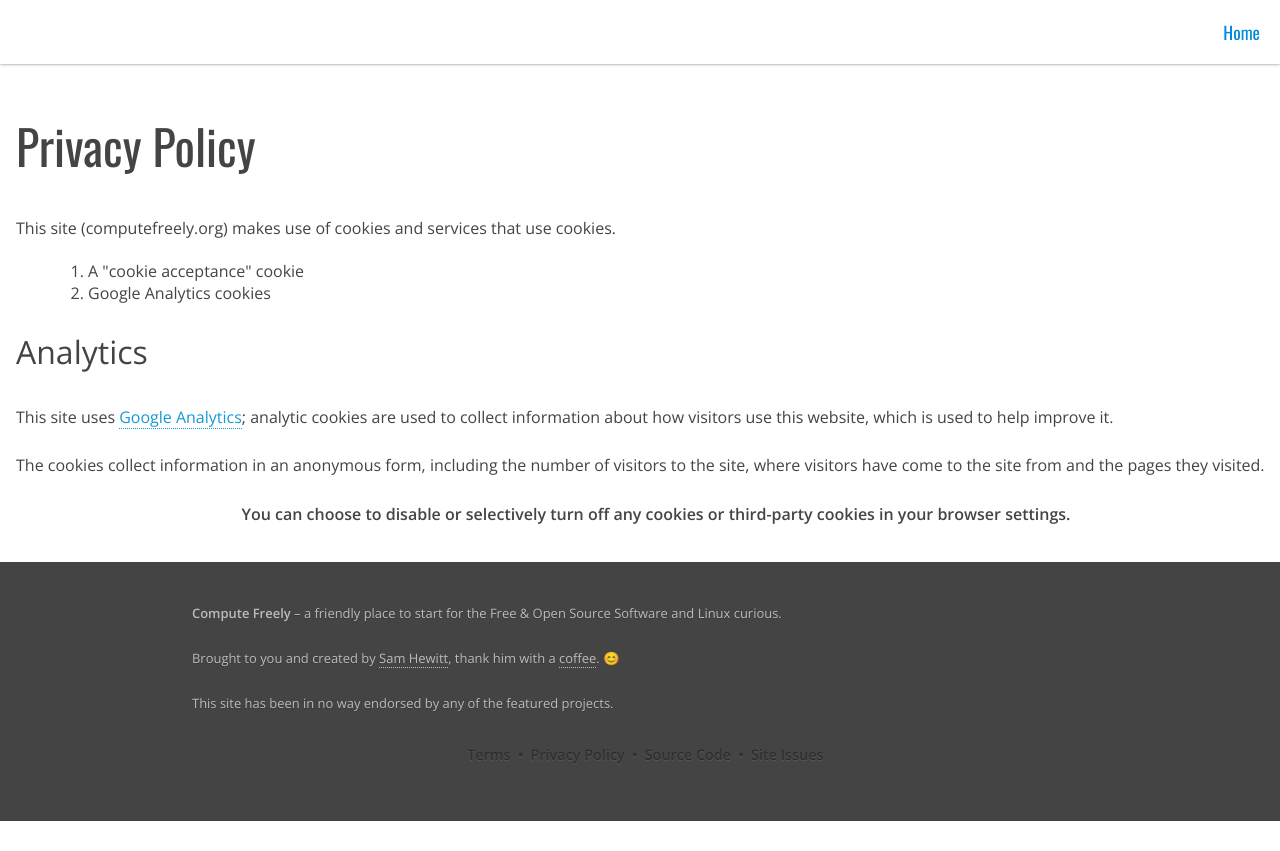
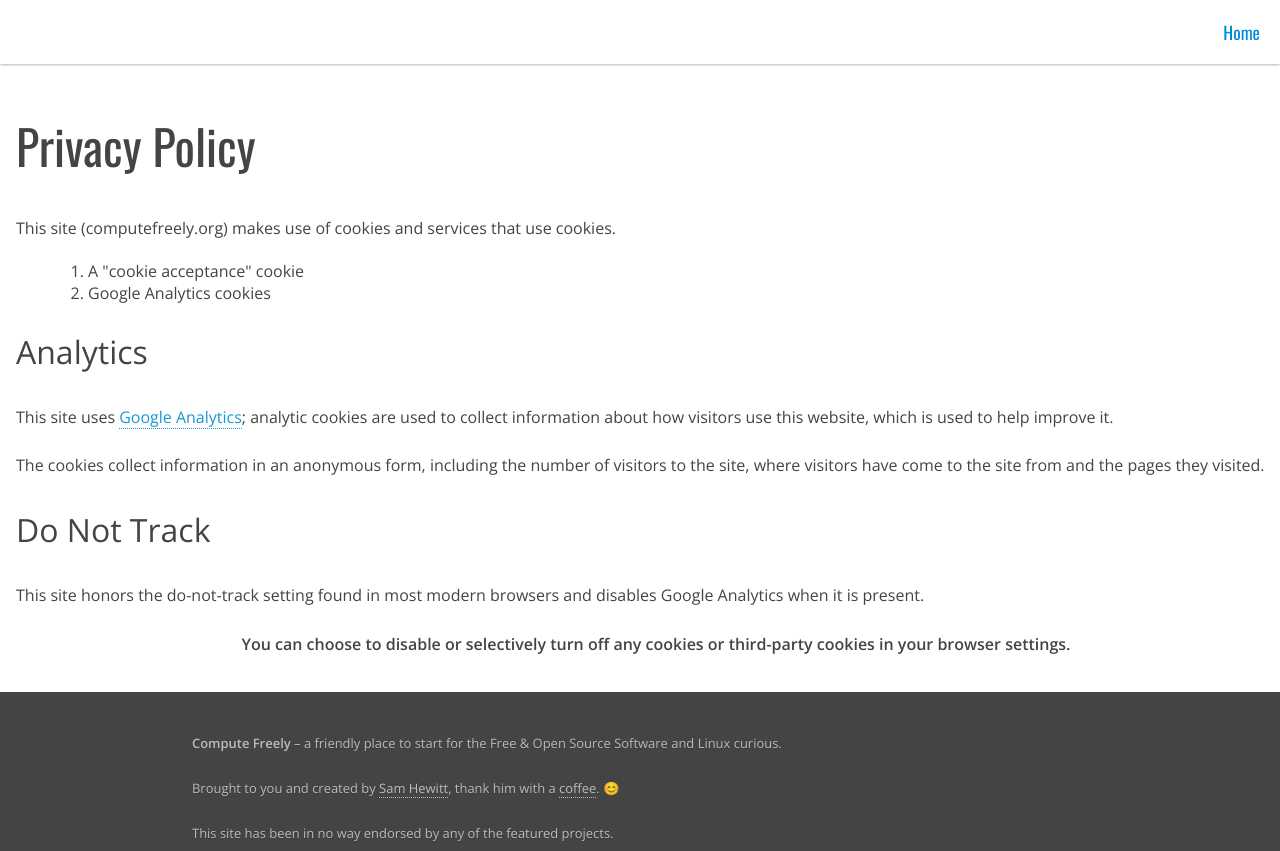
Before and after one commit to snwh/computefreely, a PHP site: page /privacy-policy.php in a window 1280 px wide. Shown: the top 851 px of the page. Before the commit the page ends 821 px from the top, so only its background shows below. Run offline with PHP 8.4, Linux system fonts and the light colour scheme; some libraries are stand-ins or nearby versions.

Commit message:
updated privacy policy with DNT info

```diff
--- a/privacy-policy.php
+++ b/privacy-policy.php
@@ -23,6 +23,8 @@
         <h2>Analytics</h2>
         <p>This site uses <a href="http://www.google.com/analytics/">Google Analytics</a>; analytic cookies are used to collect information about how visitors use this website, which is used to help improve it.</p>
         <p>The cookies collect information in an anonymous form, including the number of visitors to the site, where visitors have come to the site from and the pages they visited.</p>
+        <h2>Do Not Track</h2>
+        <p>This site honors the do-not-track setting found in most modern browsers and disables Google Analytics when it is present.</p>
         <h4 style="text-align:center;">You can choose to disable or selectively turn off any cookies or third-party cookies in your browser settings.</h4>
     </section>
 </div>
```
